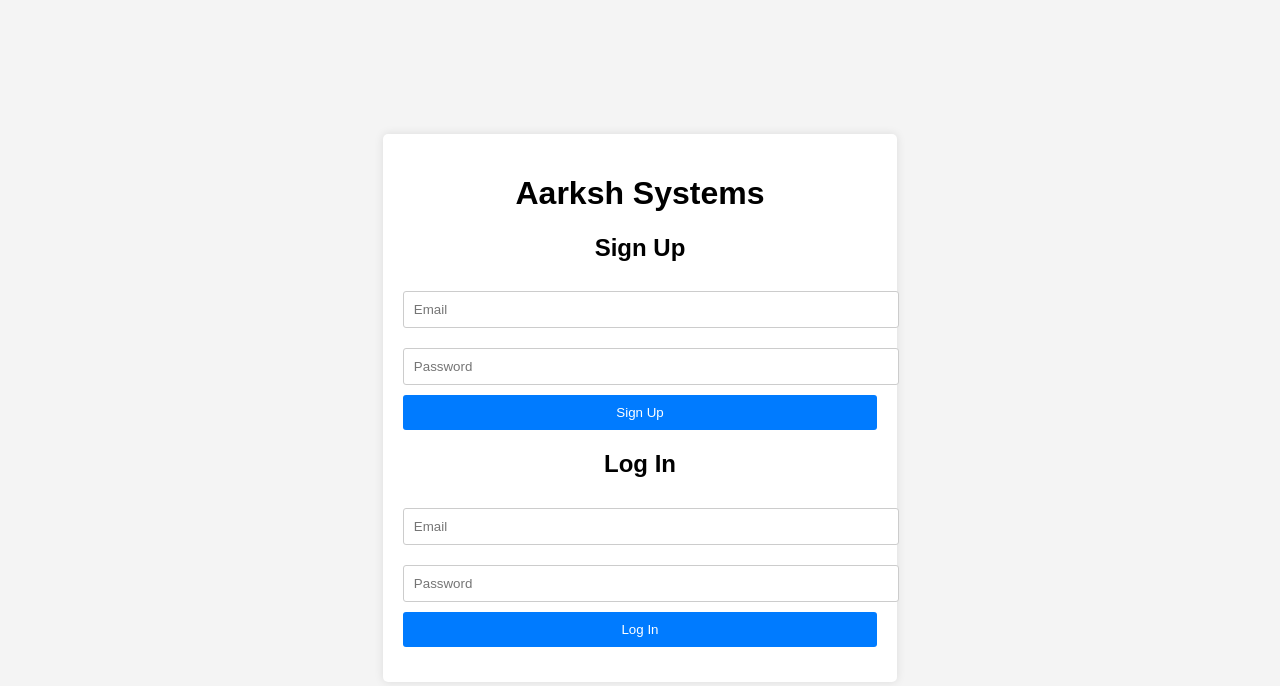
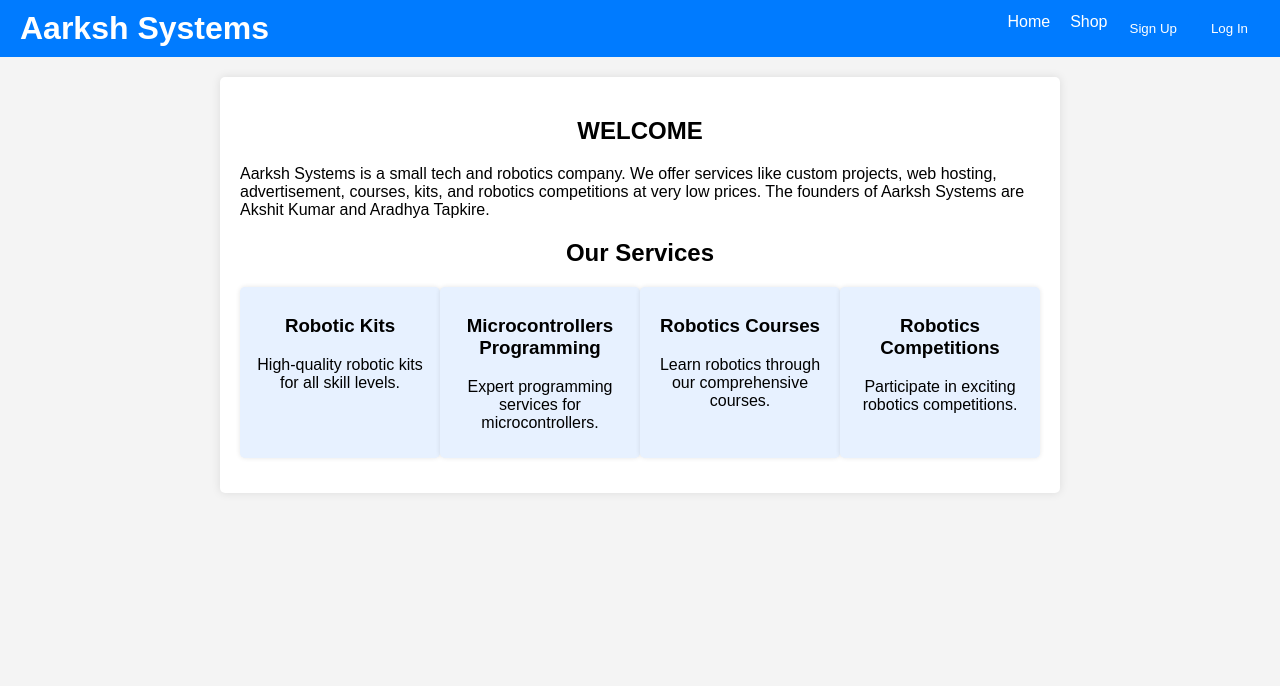
Before and after one commit to Akshit123434/aarkshsystems, a plain HTML site: page index.html in a window 1280 px wide. Drawn offline with Linux system fonts and the light colour scheme.

Commit message:
index.html

```diff
--- a/index.html
+++ b/index.html
@@ -7,41 +7,75 @@
     <style>
         body {
             font-family: Arial, sans-serif;
-            display: flex;
-            justify-content: center;
-            align-items: center;
-            height: 100vh;
+            margin: 0;
+            padding: 0;
             background-color: #f4f4f4;
         }
+        header {
+            background: #007bff;
+            color: white;
+            padding: 10px 20px;
+            display: flex;
+            justify-content: space-between;
+            align-items: center;
+        }
+        header h1 {
+            margin: 0;
+        }
+        nav {
+            display: flex;
+        }
+        nav a {
+            color: white;
+            margin-left: 20px;
+            text-decoration: none;
+        }
         .container {
+            padding: 20px;
             background: white;
-            padding: 20px;
+            margin: 20px auto;
             border-radius: 5px;
             box-shadow: 0 0 10px rgba(0, 0, 0, 0.1);
+            max-width: 800px;
         }
-        h1, h2 {
+        h2 {
             text-align: center;
         }
-        input {
-            width: 100%;
+        .services {
+            display: flex;
+            justify-content: space-around;
+            margin-top: 20px;
+        }
+        .service {
+            background: #e7f1ff;
+            border-radius: 5px;
             padding: 10px;
-            margin: 10px 0;
-            border: 1px solid #ccc;
-            border-radius: 3px;
+            width: 30%;
+            text-align: center;
+            box-shadow: 0 0 5px rgba(0, 0, 0, 0.1);
+        }
+        footer {
+            text-align: center;
+            margin-top: 20px;
+            color: #777;
+        }
+        .auth-buttons {
+            display: flex;
+            align-items: center;
         }
         button {
-            width: 100%;
-            padding: 10px;
+            padding: 8px 12px;
             background-color: #007bff;
             color: white;
             border: none;
             border-radius: 3px;
             cursor: pointer;
+            margin-left: 10px;
         }
         button:hover {
             background-color: #0056b3;
         }
-        #message {
+        .message {
             margin-top: 15px;
             text-align: center;
             color: red;
@@ -49,20 +83,43 @@
     </style>
 </head>
 <body>
+    <header>
+        <h1>Aarksh Systems</h1>
+        <nav>
+            <a href="#home">Home</a>
+            <a href="#shop">Shop</a>
+            <div class="auth-buttons">
+                <button id="signup-button">Sign Up</button>
+                <button id="login-button">Log In</button>
+            </div>
+        </nav>
+    </header>
+
     <div class="container">
-        <h1>Aarksh Systems</h1>
+        <h2>WELCOME</h2>
+        <p>Aarksh Systems is a small tech and robotics company. We offer services like custom projects, web hosting, advertisement, courses, kits, and robotics competitions at very low prices. The founders of Aarksh Systems are Akshit Kumar and Aradhya Tapkire.</p>
 
-        <h2>Sign Up</h2>
-        <input type="email" id="signup-email" placeholder="Email" required>
-        <input type="password" id="signup-password" placeholder="Password" required>
-        <button id="signup-button">Sign Up</button>
+        <h2>Our Services</h2>
+        <div class="services">
+            <div class="service">
+                <h3>Robotic Kits</h3>
+                <p>High-quality robotic kits for all skill levels.</p>
+            </div>
+            <div class="service">
+                <h3>Microcontrollers Programming</h3>
+                <p>Expert programming services for microcontrollers.</p>
+            </div>
+            <div class="service">
+                <h3>Robotics Courses</h3>
+                <p>Learn robotics through our comprehensive courses.</p>
+            </div>
+            <div class="service">
+                <h3>Robotics Competitions</h3>
+                <p>Participate in exciting robotics competitions.</p>
+            </div>
+        </div>
 
-        <h2>Log In</h2>
-        <input type="email" id="login-email" placeholder="Email" required>
-        <input type="password" id="login-password" placeholder="Password" required>
-        <button id="login-button">Log In</button>
-
-        <div id="message"></div>
+        <div class="message" id="message"></div>
     </div>
 
     <script type="module" src="app.js" defer></script>
```
